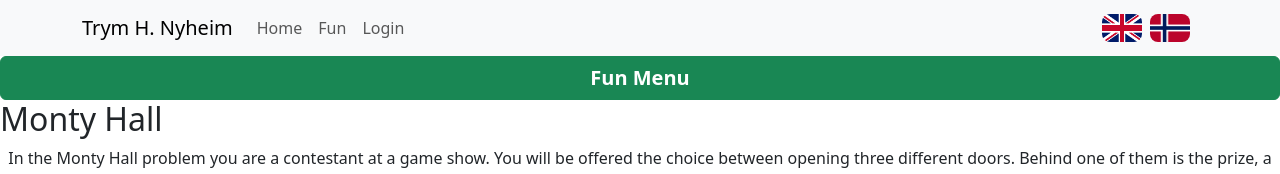
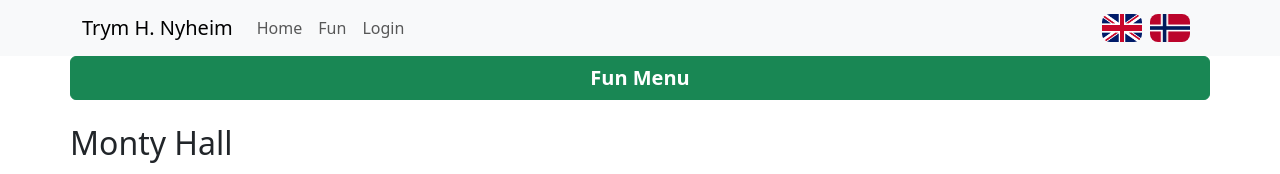
Before and after one commit to Trymnyheim/Webpage, a React (Vite) app in the folder frontend/: page /fun/monty in a window 1280 px wide. Shown: the top 174 px of the page. Built offline with nearby package versions, Linux system fonts and the light colour scheme.

Commit message:
fix: generalization of content size

```diff
--- a/frontend/src/App.css
+++ b/frontend/src/App.css
@@ -4,7 +4,7 @@
     display: flex;
     justify-content: center;
     margin: 0 auto;
-    max-width: 1200px;
+    max-width: var(--body-size);
 }
 
 .bg-green {
--- a/frontend/src/Colors.css
+++ b/frontend/src/Colors.css
@@ -3,4 +3,5 @@
     --green: rgb(25, 135, 84);
     --green-light: rgb(199, 228, 215);
     --error: rgb(136, 0, 0);
+    --body-size: 1140px;
 }
--- a/frontend/src/components/fun/fun.css
+++ b/frontend/src/components/fun/fun.css
@@ -28,14 +28,16 @@
 .fun-menu {
     width: 100%;
     overflow: hidden;
+    text-align: center;
 }
 
 /* Full-width button */
 .fun-menu .btn {
-    width: 100vw;
+    width: 100%;
     color: rgb(255, 255, 255);
     font-size: 20px;
     font-weight: bold;
+    margin-bottom: 24px;
 }
 
 /* Default visible container */
@@ -44,7 +46,7 @@
     flex-wrap: wrap;
     justify-content: center;
     gap: 24px;
-    width: 100vw;
+    width: var(--body-size);
 }
 
 /* If overlay mode is active and show = false, hide the card container */
```
